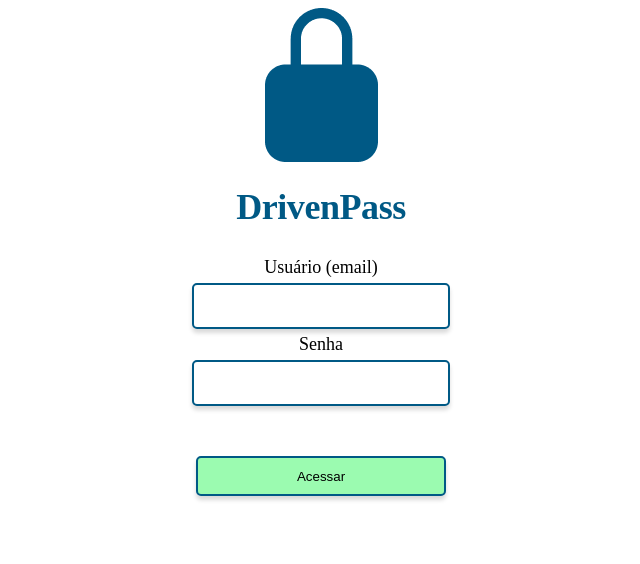
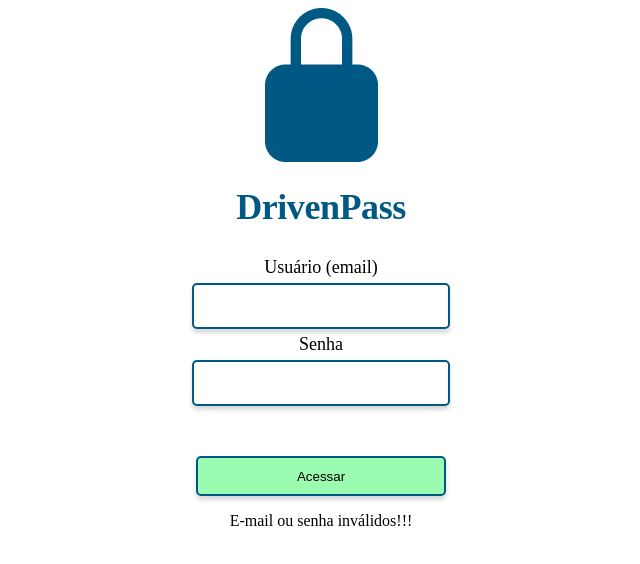
Before and after one commit to gleiMoura/drivenpass-front, a React (Create React App) app: page / in a window 1280 px wide. Shown: the top 564 px of the page, without its empty margins (319-959 px from the left). Built offline with nearby package versions, Linux system fonts and the light colour scheme.

Commit message:
put a useState to appear a message of loading or fail

```diff
--- a/src/components/authComponent.js
+++ b/src/components/authComponent.js
@@ -3,10 +3,12 @@ import styled from "styled-components";
 import padlock from "../assets/padlock.png";
 import API from "../repository/API";
 
-export default function authComponent({buttonName, authType}) {
+export default function AuthComponent({buttonName, authType}) {
+	const [loading, setLoading] = useState(false);
 
 	function submitForm(e) {
 		e.preventDefault();
+		setLoading(true);
 
 		const body = {
 			email: e.target[0].value,
@@ -17,7 +19,10 @@ export default function authComponent({buttonName, authType}) {
 		promise.then(response => {
       localStorage.setItem("data", JSON.stringify(response.data));
 		})
-		promise.catch() //colocar mensagem de erro em um estado e mudar com catch
+		promise.catch(err => {
+			console.error(err);
+			setLoading(false);
+		})
 	}
 
 	return (
@@ -32,6 +37,7 @@ export default function authComponent({buttonName, authType}) {
 				<label>Senha</label>
 				<input type="password" minLength={6} id="password" required />
 				<input type="submit" value={buttonName} id="submit"/>
+				<p>{loading ? "carregando..." : "E-mail ou senha inválidos!!!"}</p>
 			</Form>
 		</>
 	)
```
